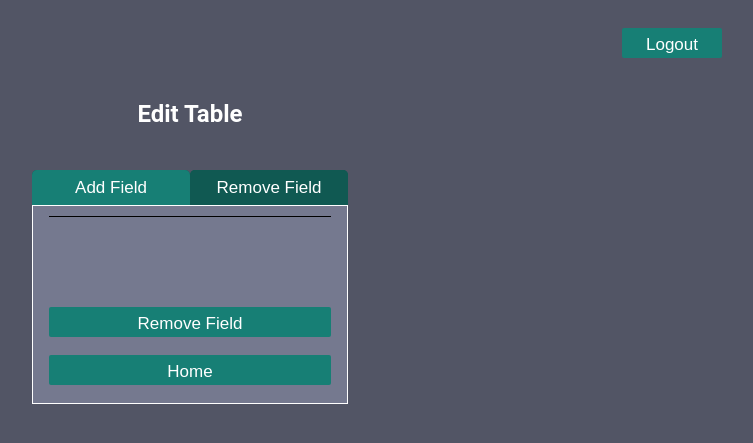
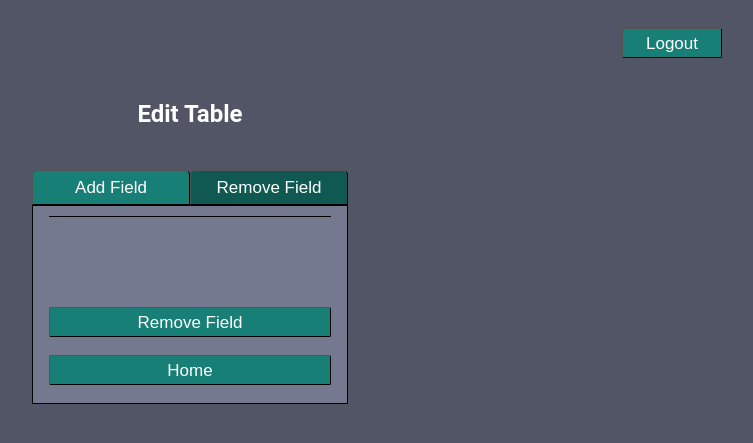
Before and after one commit to lesleykhuu/crm, a PHP site: page /editTable.php in a window 1280 px wide. Shown: the top 443 px of the page, without its empty margins (450-1203 px from the left). Run offline with PHP 8.4, Linux system fonts and the light colour scheme; a user stored in the database is signed in; data that the repository does not hold is empty.

Commit message:
Added files via upload

```diff
--- a/crmlogin/contactcreate.php
+++ b/crmlogin/contactcreate.php
@@ -71,12 +71,12 @@
 
 			?>
 				<input type="hidden" name="initCreate" value = "1" >
-				<input type="submit" value="Create Contact" class="fleft button">
+				<input type="submit" value="Create Contact" class="button">
 			</form>
 
 
 			<form action="welcome.php" class="homeforms">
-				<button type="submit" class="fleft button">Home</button><br>
+				<button type="submit" class="button">Home</button><br>
 			</form>
 		</div>
 		</center>
--- a/crmlogin/styles.css
+++ b/crmlogin/styles.css
@@ -22,7 +22,7 @@ body{
 	/*background-color: transparent;*/
 	background-color: #75798f ;
 	border-style: solid;
-	border-color: white;
+	border-color: black;
 	border-width:1px;
 	/*border-color: #75798f ;*/
 	width: 20%;
@@ -120,7 +120,8 @@ p, form, .signUpFont{
 	/*background-color: #26a69a;*/
 	/*background-color: #21b6a8;*/
 	background-color: #177f75;
-	border-color: transparent;
+	border-color: black;
+	border-width: 1px;
 	padding: 5px;
 	-webkit-transition: .3s;
 	transition: .3s;
@@ -135,7 +136,8 @@ p, form, .signUpFont{
 	font-size: 17px;
 	background-color: #177f75;
 	/*background-color: #26a69a;*/
-	border-color: transparent;
+	border-color: black;
+	border-width: 1px;
 	padding: 5px;
 	-webkit-transition: .3s;
 	transition: .3s;
@@ -164,7 +166,8 @@ p, form, .signUpFont{
 	display: block;
 	background-color: #105952;
 	border-radius: 5px 5px 0px 0px;
-	border-color: transparent;
+	border-color: black;
+	border-width: 1px;
 	cursor: default;
 }
 /*
@@ -291,6 +294,7 @@ td:last-child{
 	border-width: 1px;
 	border-spacing: 0px;
 	width: 90%;
+	border-color: black;
 }
 
 .edittableDisplay{
@@ -323,7 +327,7 @@ th:last-child{
 
 	border-style:solid;
 	border-width:1px;
-	border-color: white;
+	border-color: black;
 	background-color: #75798f;
 }
 
--- a/crmlogin/welcome.php
+++ b/crmlogin/welcome.php
@@ -102,12 +102,15 @@
 		</div>
 		</center>
 
+		<div class="objects"></div>
+
 	</body>
 
 
 </html>
 <script src="https://ajax.googleapis.com/ajax/libs/jquery/1.12.0/jquery.min.js"></script>
-<script src="reorder.js"></script>
+<!-- <script src="reorder.js"></script> -->
+<script src="accessData.js"></script>
 <!--
 
 <table class="bordered">
```
Also changed, not shown: crmlogin/accessData.js (added, +29 -0 lines), crmlogin/storedValues.php (added, +51 -0 lines).
